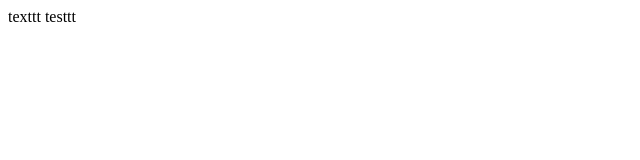
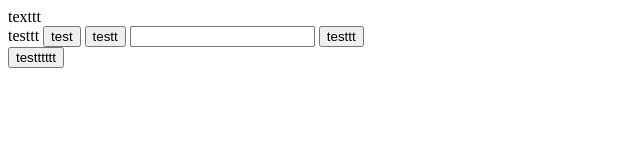
Before and after one commit to Aldiansyah111/project-frontend-test, a plain HTML site: page index.html in a window 1280 px wide. Shown: the whole page, without its empty margins (0-640 px from the left). Drawn offline with Linux system fonts and the light colour scheme.

Commit message:
Deskripsi perubahan

```diff
--- a/index.html
+++ b/index.html
@@ -8,6 +8,12 @@
     <style src="style.css"></style>
 </head>
 <body>
-    texttt testtt
+    texttt
+    <br>testtt
+    <button>test</button>
+    <button>testt</button>
+    <input type="text" name="" id="">
+    <button>testtt</button><br>
+    <button>testttttt</button>
 </body>
 </html>
```
